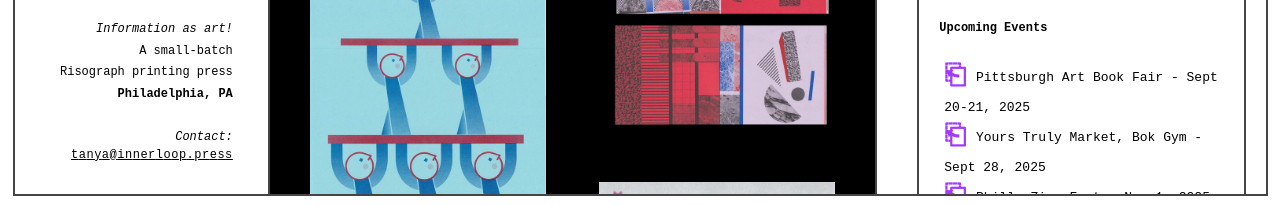
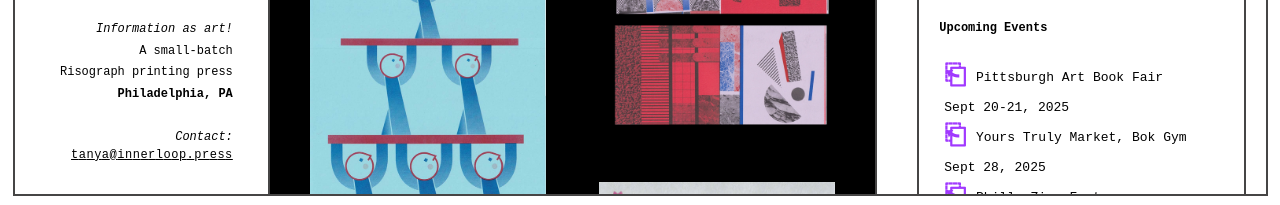
Before and after one commit to tanyabrassie/inner-loop-next, a Next.js app: page / in a window 1280 px wide. Shown: the part 592-797 px from the top of the page. Built offline with nearby package versions, Linux system fonts and the light colour scheme.

Commit message:
formatting

```diff
--- a/src/app/components/FairContent.tsx
+++ b/src/app/components/FairContent.tsx
@@ -73,17 +73,23 @@ export const FairContent = ({ test }: any) => {
         </ListItem> */}
         <ListItem time={``}>
           <a href='https://pabf.cargo.site/'>
-            Pittsburgh Art Book Fair - Sept 20-21, 2025
+            Pittsburgh Art Book Fair
+            <br />
+            Sept 20-21, 2025
           </a>
         </ListItem>
         <ListItem time={``}>
           <a href='https://www.instagram.com/yourstrulymarket'>
-            Yours Truly Market, Bok Gym - Sept 28, 2025
+            Yours Truly Market, Bok Gym
+            <br />
+            Sept 28, 2025
           </a>
         </ListItem>
         <ListItem time={``}>
           <a href='https://www.phillyzinefest.org/'>
-            Philly Zine Fest - Nov 1, 2025
+            Philly Zine Fest
+            <br />
+            Nov 1, 2025
           </a>
         </ListItem>
       </List>
```
